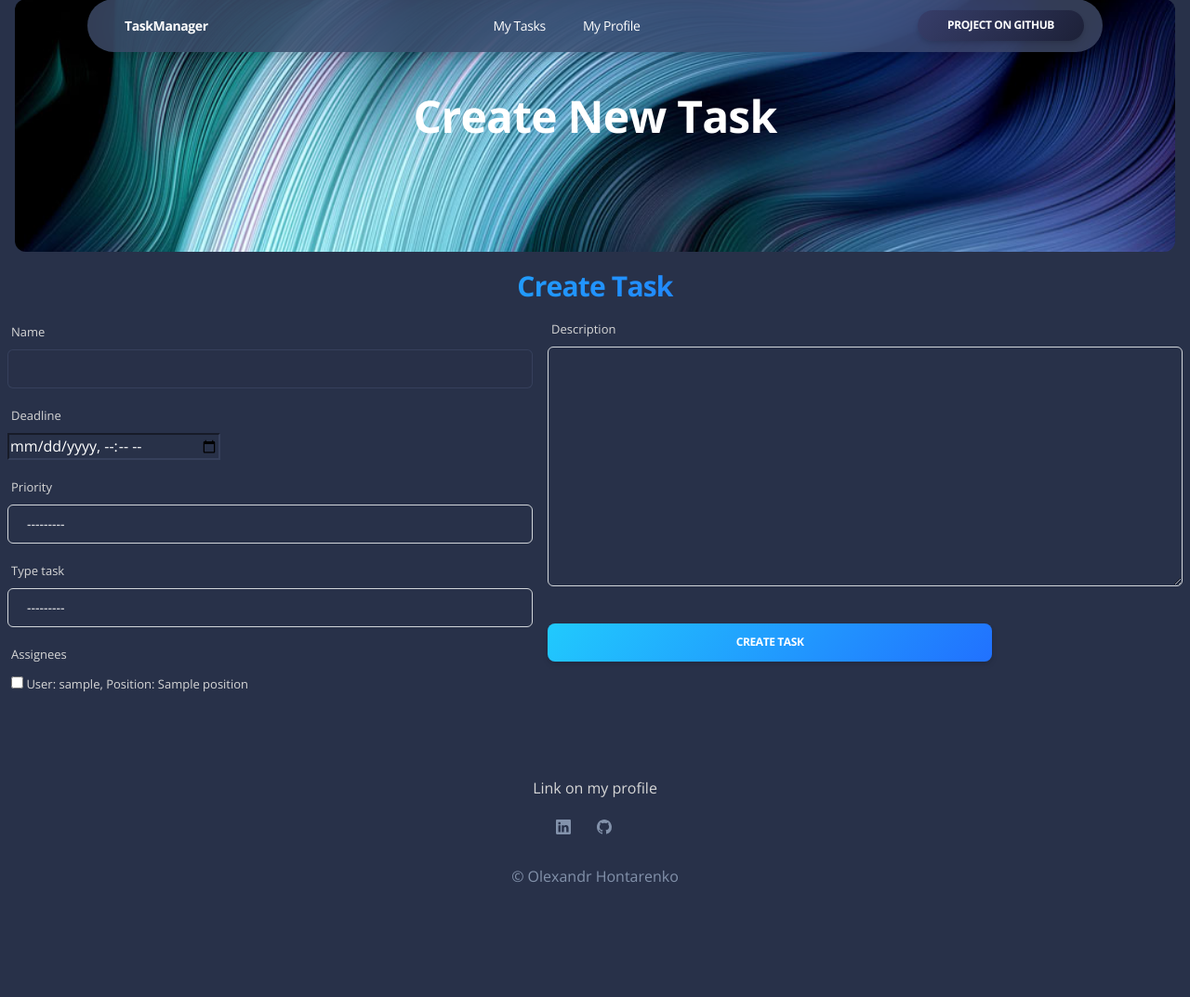
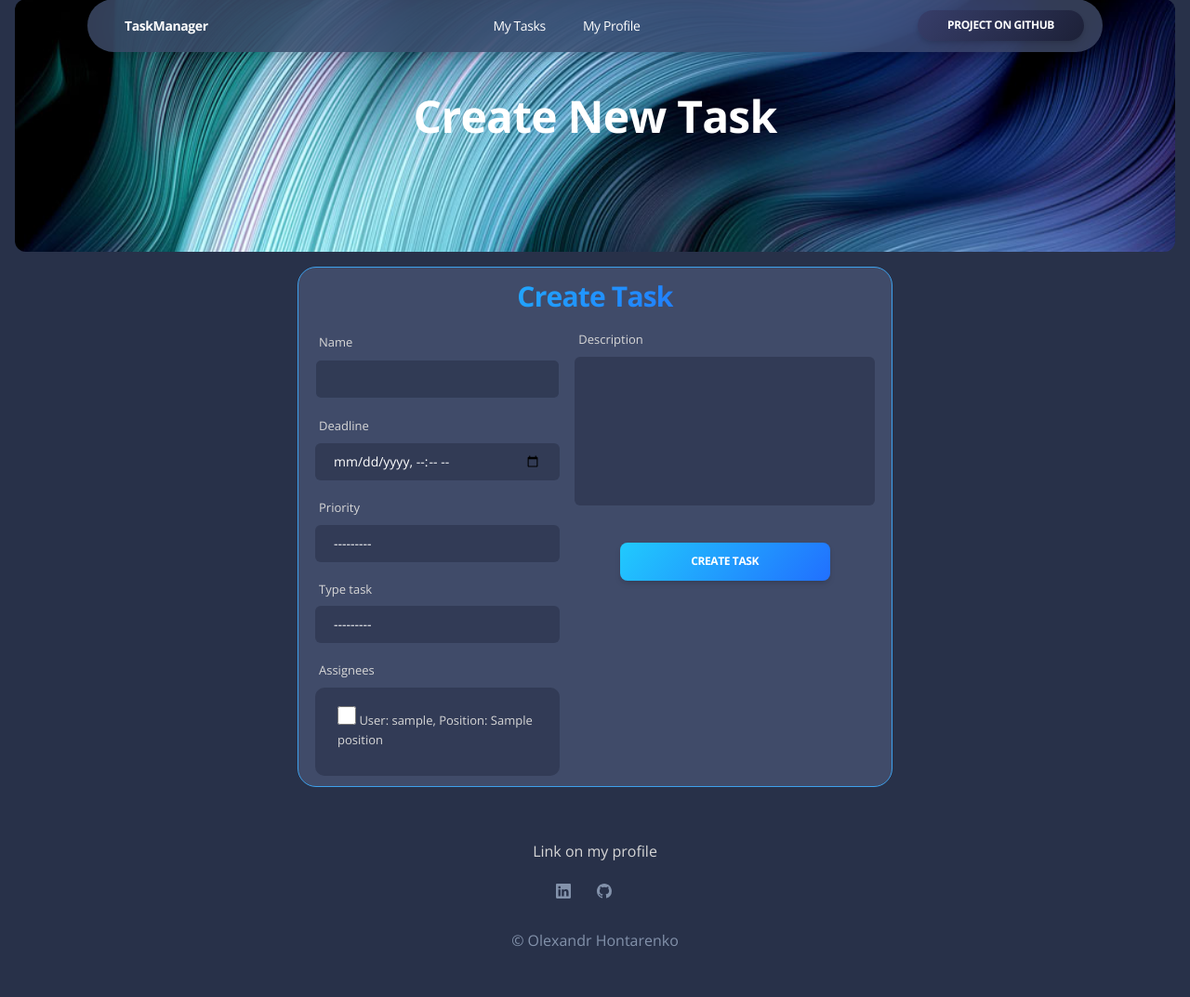
Before and after one commit to Sparix/TestTask_Reface, a Django app: page /create/task/ in a window 1280 px wide. Shown: the part 17-1090 px from the top of the page at 93% size. Before the commit the page ends 966 px from the top, so only its background shows below. Run offline with Django 4.2, Linux system fonts and the light colour scheme; a user stored in the database is signed in; tables that the repository leaves empty hold one stand-in row (values such as "Sample post"); some libraries are stand-ins or nearby versions.

Commit message:
change path to form_input.css and add styles for task_form

```diff
--- a/static/css/styles/form_input.css
+++ b/static/css/styles/form_input.css
@@ -6,3 +6,8 @@
 input::placeholder {
     color: white;
 }
+
+textarea {
+    outline: none;
+    color: white;
+}
--- a/static/css/styles/style.css
+++ b/static/css/styles/style.css
@@ -29,3 +29,63 @@
 .section-width {
     margin: 0 5%;
 }
+
+.create-task-form {
+    margin: 0 auto 0 auto;
+    width: 50vw;
+    height: 70vh;
+    background-color: #404B69;
+    border-radius: 20px;
+    border: 1px solid #3ea1ec;
+    padding: 10px;
+}
+
+.title-create-task {
+    text-align: center;
+}
+
+.text-area-description {
+    background-color: #323B56;
+    border: none;
+    resize: none;
+    height: 20vh;
+}
+
+.check-box-assignees {
+    max-height: 170px;
+    overflow-y: scroll;
+    border-radius: 10px;
+}
+
+.assignees-checkbox {
+    background-color: #323B56;
+    padding: 20px;
+}
+
+input[type="checkbox"] {
+    height: 20px;
+    width: 20px;
+}
+
+.deadline-input {
+    display: block;
+    width: 100%;
+    padding: 0.5rem 20px;
+    font-size: 0.875rem;
+    font-weight: 400;
+    line-height: 1.5rem;
+    color: white;
+    border: none;
+    border-radius: 0.375rem;
+}
+
+.choice-select {
+    background-color: #323B56;
+    border: none;
+    outline: none;
+}
+
+.pos-button {
+    margin-left: auto;
+    margin-right: auto;
+}
--- a/templates/registration/login.html
+++ b/templates/registration/login.html
@@ -6,7 +6,7 @@
 {% block stylesheets %}
   {% load static %}
   <link rel="stylesheet" href="{% static 'css/bootstrap-styles/forms.css' %}">
-  <link rel="stylesheet" href="{% static 'css/bootstrap-styles/form_input.css' %}">
+  <link rel="stylesheet" href="{% static 'css/styles/form_input.css' %}">
 {% endblock stylesheets %}
 
 {% block content %}
```
Also changed, not shown: templates/registration/register.html (+4 -4 lines).
